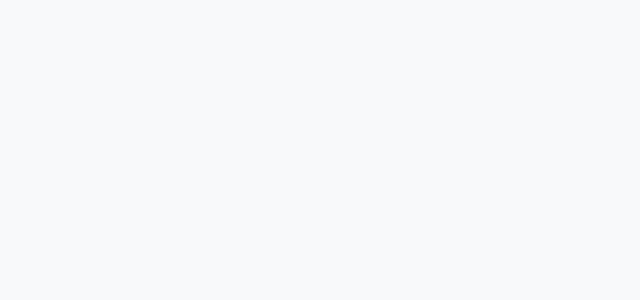
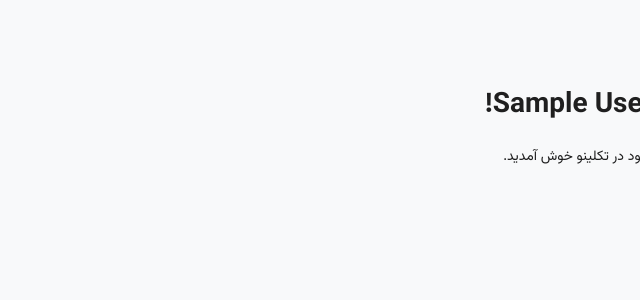
Before and after one commit to matinmousavi/teklino, a React (Vite) app in the folder frontend/: page /profile in a window 1280 px wide. Before the commit this address had no page. Shown: the top 300 px of the page, without its empty margins (640-1280 px from the left). Built offline with nearby package versions, Linux system fonts and the light colour scheme; sample sign-in values are in the browser's storage.

Commit message:
feat(auth): add protected route and user profile page with header user menu

```diff
--- a/frontend/src/layouts/MainLayout/components/Header/Header.jsx
+++ b/frontend/src/layouts/MainLayout/components/Header/Header.jsx
@@ -1,9 +1,14 @@
-import { NavLink } from 'react-router-dom'
+import { NavLink, Link } from 'react-router-dom'
+import { Dropdown, Button } from 'antd'
+import { DownOutlined, UserOutlined } from '@ant-design/icons'
+import { useAuth } from '../../../../context/AuthContext'
+import { useCart } from '../../../../context/CartContext'
 import styles from './Header.module.css'
-import { useCart } from '../../../../context/CartContext'
 
 const Header = () => {
+	const { isLogin, user, logout } = useAuth()
 	const { state } = useCart()
+
 	const getNavLinkClass = ({ isActive }) => {
 		return isActive
 			? `${styles['header__nav-link']} ${styles.active}`
@@ -15,15 +20,26 @@ const Header = () => {
 		0
 	)
 
+	const userMenuItems = [
+		{
+			key: '1',
+			label: <Link to='/profile'>پروفایل من</Link>,
+		},
+		{
+			key: '2',
+			label: <a onClick={() => logout()}>خروج از حساب</a>,
+		},
+	]
+
 	return (
 		<header className={styles.header}>
 			<div className={styles.header__logo}>
-				<NavLink to='/'>تکلینو</NavLink>
+				<Link to='/'>تکلینو</Link>
 			</div>
 			<nav className={styles.header__nav}>
 				<ul className={styles['header__nav-list']}>
 					<li className={styles['header__nav-item']}>
-						<NavLink to='/' className={getNavLinkClass}>
+						<NavLink to='/' className={getNavLinkClass} end>
 							خانه
 						</NavLink>
 					</li>
@@ -46,12 +62,28 @@ const Header = () => {
 						</NavLink>
 					</li>
 					<li className={styles['header__nav-item']}>
+						{isLogin ? (
+							<Dropdown
+								menu={{ items: userMenuItems }}
+								placement='bottomRight'
+							>
+								<Button
+									type='text'
+									className={styles['user-menu-button']}
+								>
+									<UserOutlined />
+									{user.name}
+									<DownOutlined />
+								</Button>
+							</Dropdown>
+						) : (
 							<NavLink
 								to='/login'
 								className={styles['header__nav-link--button']}
 							>
 								ورود
 							</NavLink>
+						)}
 					</li>
 				</ul>
 			</nav>
--- a/frontend/src/layouts/MainLayout/components/Header/Header.module.css
+++ b/frontend/src/layouts/MainLayout/components/Header/Header.module.css
@@ -68,3 +68,12 @@
   color: var(--color-primary);
   font-weight: bold;
 }
+
+.user-menu-button {
+  display: flex;
+  align-items: center;
+  gap: 0.5rem;
+  color: var(--color-text-primary);
+  font-family: inherit;
+  font-size: 1rem;
+}
--- /dev/null
+++ b/frontend/src/pages/userPanel/ProfilePage/ProfilePage.jsx
@@ -0,0 +1,14 @@
+import { useAuth } from '../../../context/AuthContext'
+import styles from './ProfilePage.module.css'
+
+const ProfilePage = () => {
+	const { user } = useAuth()
+	return (
+		<div className={styles['profile-page']}>
+			<h1>سلام، {user.name}!</h1>
+			<p>به پنل کاربری خود در تکلینو خوش آمدید.</p>
+		</div>
+	)
+}
+
+export default ProfilePage
--- /dev/null
+++ b/frontend/src/pages/userPanel/ProfilePage/ProfilePage.module.css
@@ -0,0 +1,5 @@
+.profile-page {
+    max-width: 1200px;
+    margin: 0 auto;
+    padding: 4rem 2rem;
+}
--- /dev/null
+++ b/frontend/src/routes/ProtectedRoute.jsx
@@ -0,0 +1,14 @@
+import { Navigate, Outlet } from 'react-router-dom'
+import { useAuth } from '../context/AuthContext'
+
+const ProtectedRoute = () => {
+	const { isLogin } = useAuth()
+
+	if (!isLogin) {
+		return <Navigate to='/login' replace />
+	}
+
+	return <Outlet />
+}
+
+export default ProtectedRoute
--- a/frontend/src/routes/index.jsx
+++ b/frontend/src/routes/index.jsx
@@ -6,6 +6,8 @@ import ProductDetailPage from '../pages/userPanel/ProductDetailPage/ProductDetai
 import CartPage from '../pages/userPanel/CartPage/CartPage.jsx'
 import LoginPage from '../pages/public/LoginPage/LoginPage.jsx'
 import RegisterPage from '../pages/public/RegisterPage/RegisterPage.jsx'
+import ProfilePage from '../pages/userPanel/ProfilePage/ProfilePage.jsx'
+import ProtectedRoute from './ProtectedRoute.jsx'
 
 const AppRoutes = () => {
 	return (
@@ -21,6 +23,11 @@ const AppRoutes = () => {
 				<Route path='/cart' element={<CartPage />} />
 			</Route>
 
+			{/* Protected User Routes */}
+			<Route element={<ProtectedRoute />}>
+				<Route path='/profile' element={<ProfilePage />} />
+			</Route>
+
 			{/* Routes without MainLayout */}
 			<Route path='/login' element={<LoginPage />} />
 			<Route path='/register' element={<RegisterPage />} />
```
Lines whose indentation alone changed are shown as unchanged.
